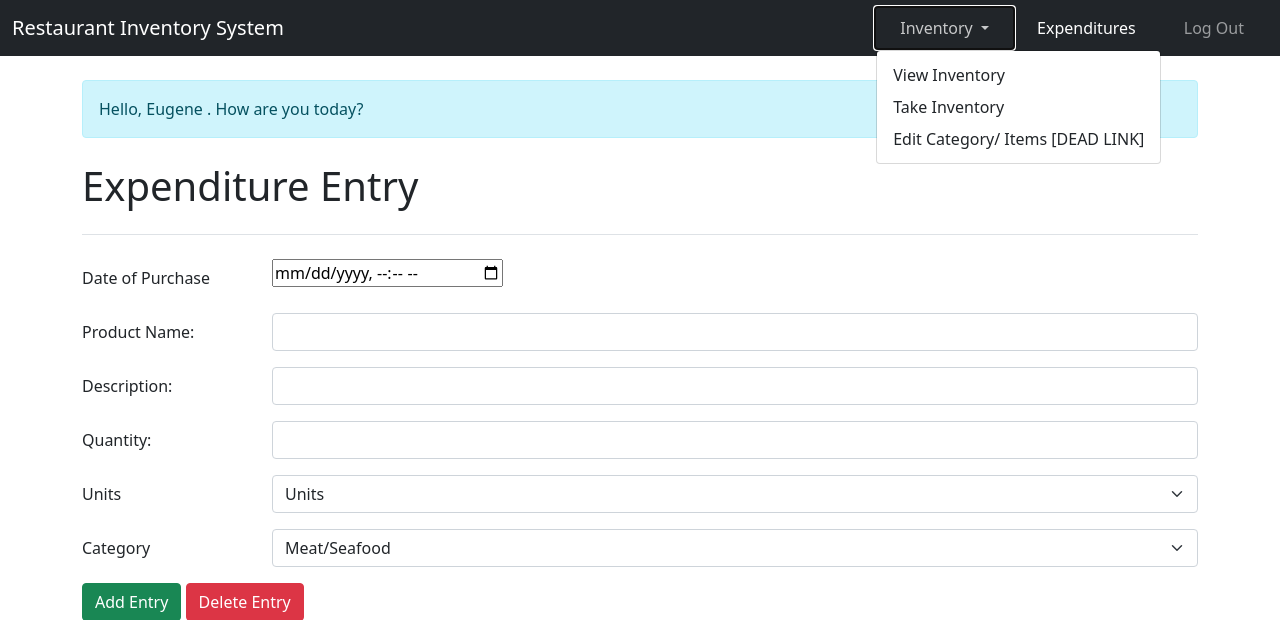
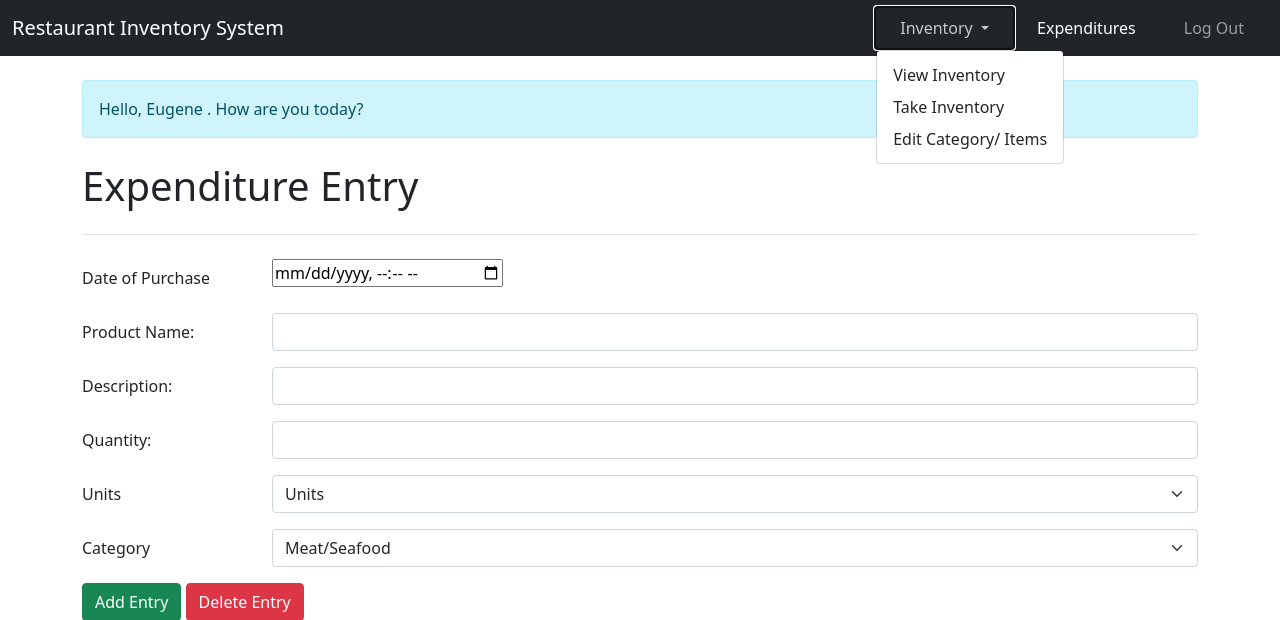
Before and after one commit to Euge908/CPG2-Final-Project, a PHP site: page / in a window 1280 px wide, after a click on "Inventory". Shown: the top 620 px of the page. Run offline with PHP 8.4, Linux system fonts and the light colour scheme; a user stored in the database is signed in; data comes from the database, SQL or seed files in the repository.

Commit message:
Fixed misnomer about nav

```diff
--- a/index.php
+++ b/index.php
@@ -49,7 +49,7 @@ session_start();
                         <li><a class="dropdown-item" href="viewInventory.php">View Inventory</a></li>
                         <li><a class="dropdown-item" href="takeInventory.php">Take Inventory</a></li>
 <!--                        <li><hr class="dropdown-divider"></li>-->
-                        <li><a class="dropdown-item" href="editInventory.php">Edit Category/ Items [DEAD LINK]</a></li>
+                        <li><a class="dropdown-item" href="editInventory.php">Edit Category/ Items</a></li>
                     </ul>
                 </li>
 
@@ -244,6 +244,7 @@ session_start();
             {
 
                     $modifyQuery = "delete from expenditure where Item ='$productName' AND PurchaseDate = '$dateOfPurchase' AND Description = '$description' AND Quantity ='$quantity' AND Unit = '$units' AND Category = '$category'";
+
             }else{
                 echo "<script>alert(\"Empty  Fields Detected. Try again\")</script>";
             }
```
